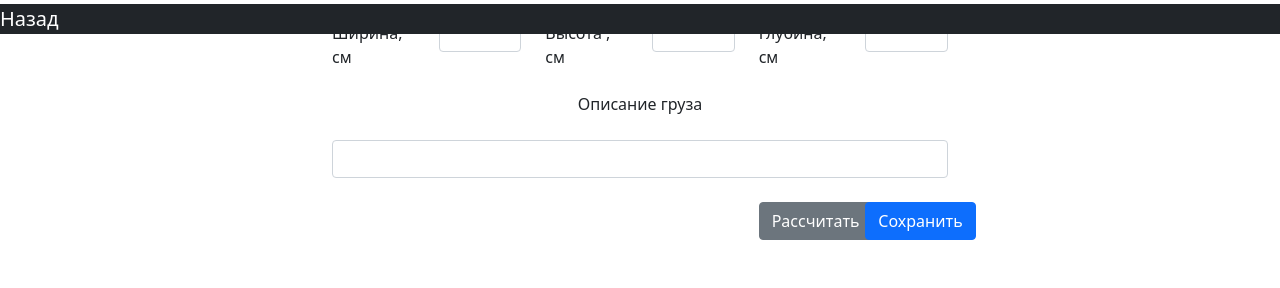
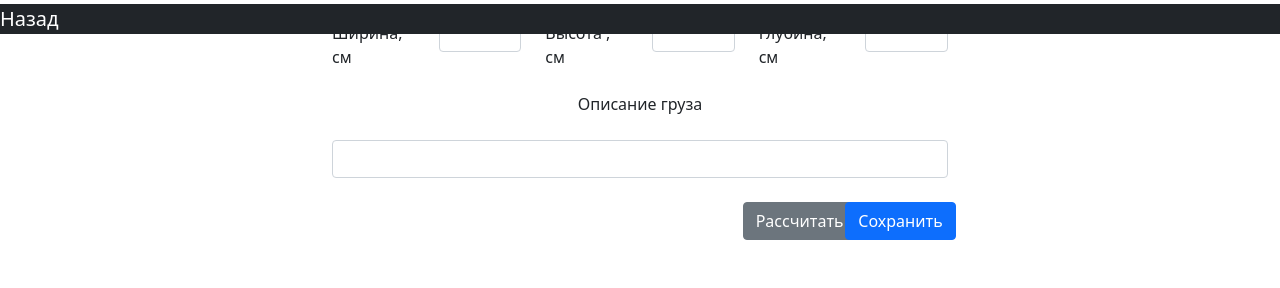
Before and after one commit to MaximPekshev/cargo_project, a Django app: template cargoapp/templates/cargoapp/new_route.html in a window 1280 px wide. Shown: the part 766-1054 px from the top of the page. Before the commit the page ends 1006 px from the top, so only its background shows below. Run offline with Django 3.2, Linux system fonts and the light colour scheme; the template is opened without the code that fills it, so the values that code supplies are empty; some libraries are stand-ins or nearby versions.

Commit message:
29112021

```diff
--- a/cargoapp/core.py
+++ b/cargoapp/core.py
@@ -30,8 +30,8 @@
                 "width" : str(Decimal(route.width)),
                 "height" : str(Decimal(route.height)),
                 "depth" : str(Decimal(route.depth)),
-                "request_number" : str(Decimal(route.request_number)),
-                "description" : str(Decimal(route.cargo_description)),
+                "request_number" : route.request_number,
+                "description" : route.cargo_description,
 
             },
             "vehicle": {
--- a/cargoapp/models.py
+++ b/cargoapp/models.py
@@ -235,7 +235,7 @@
 
 	bank_account = models.CharField(max_length = 20, verbose_name = 'Номер счета', null=True, blank=True)
 	bank_bik = models.CharField(max_length = 9, verbose_name = 'БИК банка', null=True, blank=True)
-	bank_account = models.CharField(max_length = 20, verbose_name = 'Корр счет банка', null=True, blank=True)
+	bank_corr = models.CharField(max_length = 20, verbose_name = 'Корр счет банка', null=True, blank=True)
 	bank_title = models.CharField(max_length = 128, verbose_name = 'Наименование банка', null=True, blank=True)
 
 
--- a/cargoapp/serializers.py
+++ b/cargoapp/serializers.py
@@ -15,7 +15,7 @@
             'nds',
             'bank_account',
             'bank_bik',
-            'bank_account',
+            'bank_corr',
             'bank_title',
             )
 
--- a/cargoapp/templates/cargoapp/index_page.html
+++ b/cargoapp/templates/cargoapp/index_page.html
@@ -74,5 +74,6 @@
 			</tr>
 		</tbody>
 	</table>
+	<div class="pb-5"></div>
 </div>
 {% endblock %}
--- a/cargoapp/templates/cargoapp/new_route.html
+++ b/cargoapp/templates/cargoapp/new_route.html
@@ -10,7 +10,7 @@
 	<div class="col-2 my-auto" align="right">Автомобиль: {{ actual_vehicle.car_number }}</div>
 	{% endif %}
 </div>
-<div class="row justify-content-center mt-2">
+<div class="row justify-content-center mt-2 mb-6">
 	<div align="center">
 		Новый маршрут
 	</div>
@@ -165,14 +165,15 @@
 			</div>
 		</div>
 
-		<div class="row justify-content-end mt-4">
-			<div class="form-group col-md-2 col-sm-3" align="right">
+		<div class="row col-12 justify-content-end mt-4">
+			<div class="form-group col-md-2 col-sm-4 pr-md-5" align="right">
 				<button type="submit" class="btn btn-secondary" form="routeForm">Рассчитать</button>
 			</div>
-			<div class="form-group col-md-2 col-sm-3" align="right">
+			<div class="form-group col-md-2 col-sm-4 pl-md-5" align="right">
 				<button type="submit" class="btn btn-primary" form="routeForm">Сохранить</button>
 			</div>
 		</div>
 	</form>
+	<div class="pb-5"></div>
 </div>
 {% endblock %}
--- a/cargoapp/templates/cargoapp/route.html
+++ b/cargoapp/templates/cargoapp/route.html
@@ -1,7 +1,7 @@
 {% extends 'cargoapp/base.html' %}
 
 {% block content %}
-<nav class="fixed-bottom navbar-dark bg-dark">
+<nav class="fixed-bottom navbar-dark bg-dark mt-5">
 	<a class="navbar-brand" href="{% url 'show_index_page' %}">Назад</a>
 </nav>
 <div class="row pt-1">
@@ -190,5 +190,6 @@
 			</div>
 		</div>
 	</form>
+	<div  class="pb-5"></div>
 </div>
 {% endblock %}
```
Also changed, not shown: cargoapp/migrations/0003_auto_20211129_1410.py (added).
